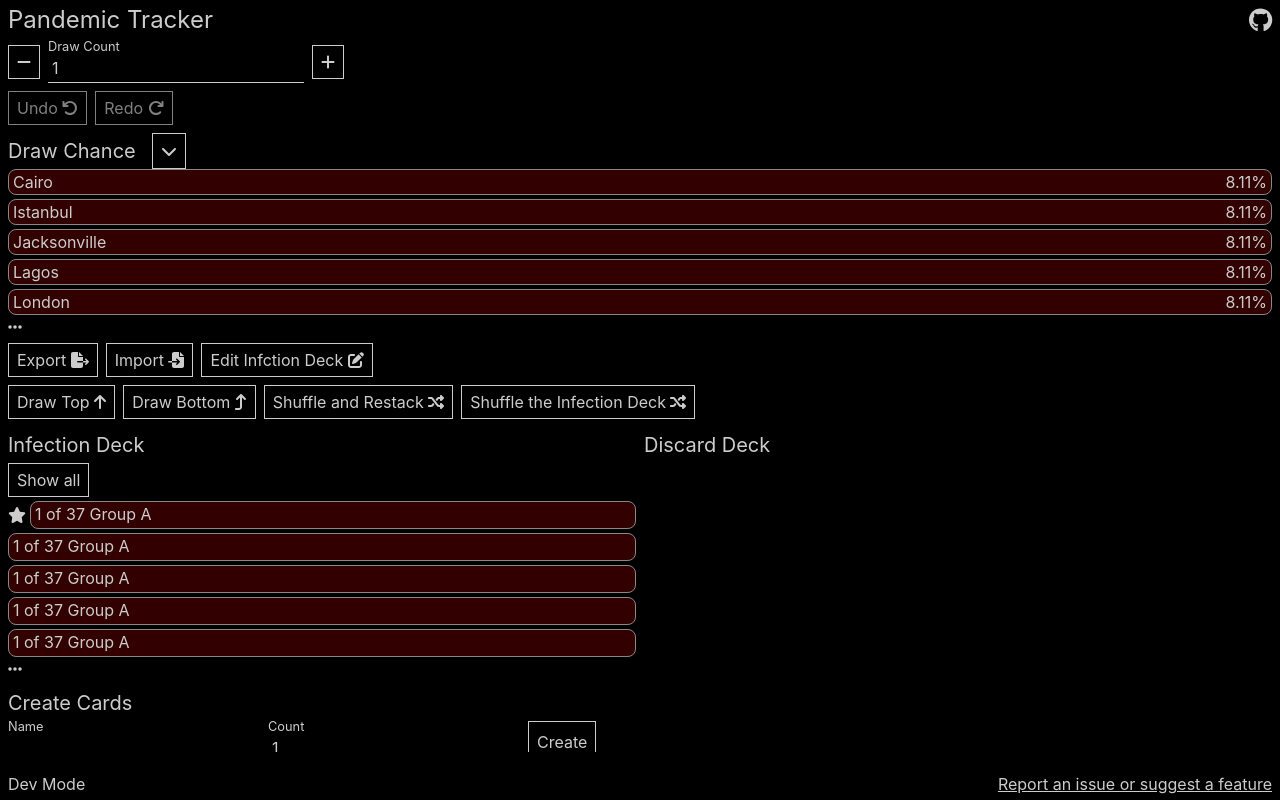
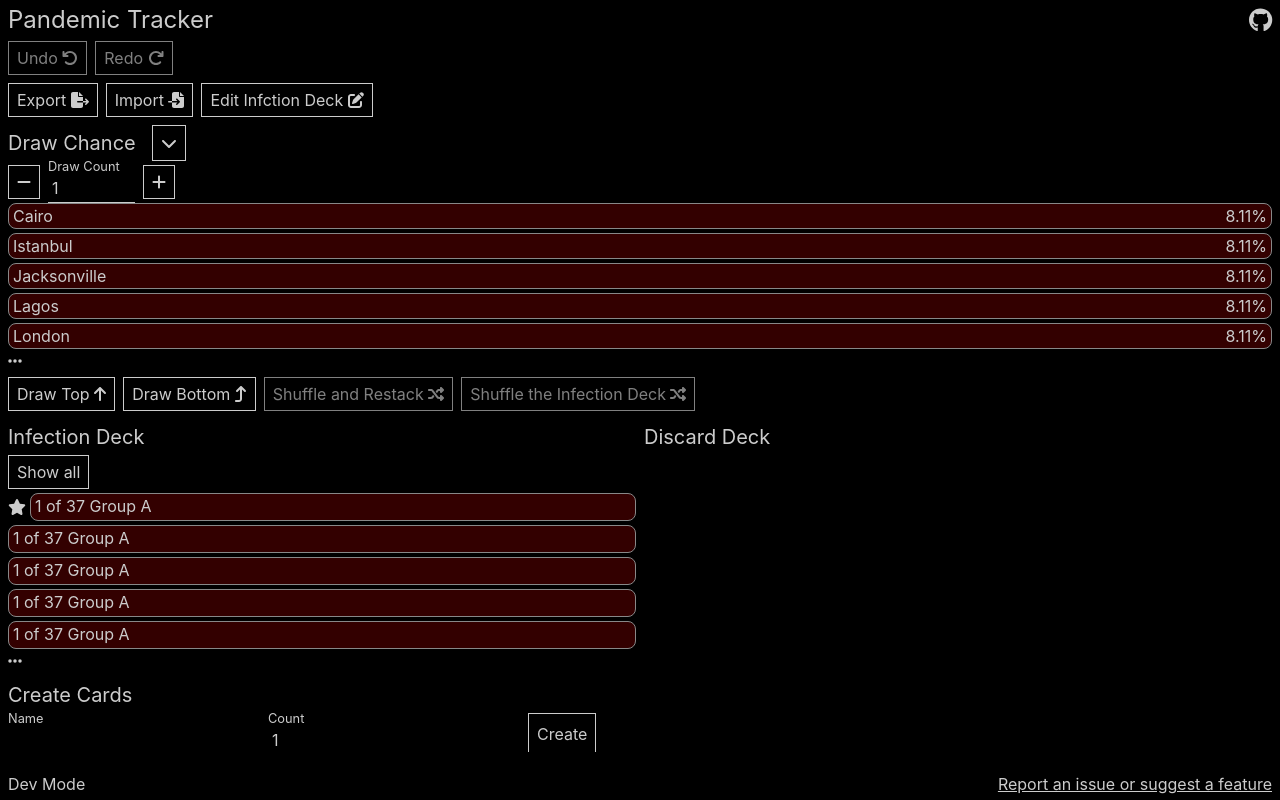
Before and after one commit to OldStarchy/pandemic_tracker, a React (Create React App) app: page / in a window 1280 px wide. Built offline with nearby package versions, Linux system fonts and the light colour scheme.

Commit message:
feat: add autosave

```diff
--- a/src/App.tsx
+++ b/src/App.tsx
@@ -36,6 +36,7 @@ import { Select } from './components/common/Select';
 import { H2 } from './components/common/Typography';
 import CreateCardForm from './components/form/CreateCardForm';
 import { DISCARD_DECK, INFECTION_DECK, TEMP_DECK } from './consts';
+import { useStatusBarContext } from './context/StatusBarMessageContext';
 import { Card } from './context/universe/Card';
 import CardUtil from './context/universe/CardUtil';
 import { DeckItem } from './context/universe/Deck';
@@ -61,6 +62,7 @@ import {
 } from './context/withUndoReducer';
 import { cities } from './data/cities';
 import { createSave, loadSave } from './lib/SaveFormat';
+import { getAutosave, saveToAutosave } from './lib/autosave';
 
 // const cityCards = Object.keys(cities).map((city) => Card.get({ name: city }));
 // const shuffledCityCards = new Assortment(
@@ -107,17 +109,9 @@ function App() {
 
 	const [expandDrawChanceList, setExpandDrawChanceList] = useState(false);
 
-	const setDrawCount = useCallback<Dispatch<SetStateAction<number>>>(
-		(count) => {
-			setDrawCountRaw((c) =>
-				Math.max(1, typeof count === 'number' ? count : count(c)),
-			);
-		},
-		[setDrawCountRaw],
-	);
-
 	const [universe, dispatch] = useUniverse();
 	const { canUndo, canRedo } = useCanUndo();
+	const setStatusBarMessage = useStatusBarContext();
 
 	const [selectedCardsToDelete, setSelectedCardsToDelete] = useState<
 		Record<string, number>
@@ -148,9 +142,19 @@ function App() {
 		dispatch(setKeyframe());
 	}, [selectedCardsToDelete, universe.cards]);
 
+	const [enableAutoSave, setEnableAutoSave] = useState(false);
 	useEffect(() => {
 		dispatch(reset());
 
+		const autosave = getAutosave();
+		if (autosave) {
+			const data = loadSave(JSON.parse(autosave));
+			dispatch(load(data.universe));
+			setDrawCount(data.drawCount);
+			setStatusBarMessage('Autosave loaded');
+			dispatch(clearHistory());
+			setEnableAutoSave(true);
+		} else {
 			dispatch(createDeck(INFECTION_DECK));
 			dispatch(createDeck(DISCARD_DECK));
 			dispatch(createDeck(TEMP_DECK));
@@ -164,15 +168,62 @@ function App() {
 				),
 			);
 			dispatch(shuffleDeck(INFECTION_DECK));
+			setEnableAutoSave(true);
+		}
 
 		dispatch(clearHistory());
 	}, []);
 
-	const infectionDeck = universe.decks.find(
-		(deck) => deck.id === INFECTION_DECK,
+	useEffect(() => {
+		if (enableAutoSave) {
+			saveToAutosave(JSON.stringify(createSave({ universe, drawCount })));
+		}
+	}, [universe, drawCount, enableAutoSave]);
+
+	const infectionDeck = useMemo(
+		() => universe.decks.find((deck) => deck.id === INFECTION_DECK),
+		[universe.decks],
 	);
 
-	const discardDeck = universe.decks.find((deck) => deck.id === DISCARD_DECK);
+	const discardDeck = useMemo(
+		() => universe.decks.find((deck) => deck.id === DISCARD_DECK),
+		[universe.decks],
+	);
+
+	const canShuffleInfectionDeck = useMemo(() => {
+		if (!infectionDeck) return false;
+		if (infectionDeck.items.length === 0) return false;
+
+		if (infectionDeck.items.some((item) => item.type === 'card'))
+			return true;
+
+		const group = (infectionDeck.items[0] as DeckItem & { type: 'group' })
+			.groupId;
+
+		if (
+			(infectionDeck.items as (DeckItem & { type: 'group' })[]).some(
+				(item) => item.groupId !== group,
+			)
+		)
+			return true;
+
+		return false;
+	}, [infectionDeck?.items]);
+
+	const setDrawCount = useCallback<Dispatch<SetStateAction<number>>>(
+		(count) => {
+			setDrawCountRaw((c) =>
+				Math.max(
+					1,
+					Math.min(
+						infectionDeck?.items.length ?? Infinity,
+						typeof count === 'number' ? count : count(c),
+					),
+				),
+			);
+		},
+		[setDrawCountRaw, infectionDeck],
+	);
 
 	const cardDrawProbabilities = useMemo(() => {
 		if (!infectionDeck) return [];
@@ -255,43 +306,6 @@ function App() {
 				gap: '0.5rem',
 			}}
 		>
-			<section>
-				<div
-					style={{
-						display: 'flex',
-						alignItems: 'center',
-						gap: 'var(--gap-buttons)',
-					}}
-				>
-					<Button
-						style={{ aspectRatio: '1' }}
-						onClick={() => {
-							setDrawCount((d) => d - 1);
-						}}
-					>
-						<FontAwesomeIcon icon={faMinus} />
-					</Button>
-					<Input
-						type="number"
-						label="Draw Count"
-						statusBarMessage="Select the number of cards you will draw. This will affect the draw probabilities."
-						min="1"
-						style={{ flexGrow: 1 }}
-						value={drawCount}
-						onChange={(e) => {
-							setDrawCount(parseInt(e.target.value));
-						}}
-					/>
-					<Button
-						style={{ aspectRatio: '1' }}
-						onClick={() => {
-							setDrawCount((d) => d + 1);
-						}}
-					>
-						<FontAwesomeIcon icon={faPlus} />
-					</Button>
-				</div>
-			</section>
 			<section
 				style={{
 					display: 'flex',
@@ -311,70 +325,6 @@ function App() {
 				>
 					Redo <FontAwesomeIcon icon={faRedo} />
 				</Button>
-			</section>
-			<section>
-				<header style={{ display: 'flex', gap: '1rem' }}>
-					<H2>Draw Chance</H2>
-					<Button
-						type="button"
-						onClick={() => setExpandDrawChanceList((e) => !e)}
-					>
-						<FontAwesomeIcon
-							icon={
-								expandDrawChanceList
-									? faChevronUp
-									: faChevronDown
-							}
-						/>
-					</Button>
-				</header>
-				<ol
-					style={{
-						display: 'flex',
-						flexDirection: 'column',
-						gap: '0.25rem',
-					}}
-				>
-					{cardDrawProbabilities
-						.slice(0, expandDrawChanceList ? undefined : 5)
-						.map(({ cardName, probability }, index) => {
-							const color = [...colors.entries()]
-								.filter(([assortment]) =>
-									Array.from(
-										universe.groups.find(
-											(g) => g.id === assortment,
-										)!.cardIds,
-									)
-										.map((id) =>
-											CardUtil.getCardName(universe, id),
-										)
-										.includes(cardName),
-								)
-								.map(([, color]) => color);
-							return (
-								<li key={index}>
-									<CardBase
-										style={{
-											display: 'flex',
-											justifyContent: 'space-between',
-											alignItems: 'center',
-											background:
-												createStripeyBackground(color),
-										}}
-									>
-										<h3>{cardName}</h3>
-										<p>{(probability * 100).toFixed(2)}%</p>
-									</CardBase>
-								</li>
-							);
-						})}
-					{!expandDrawChanceList &&
-						cardDrawProbabilities.length > 5 && (
-							<li key="more">
-								<FontAwesomeIcon icon={faEllipsis} />
-							</li>
-						)}
-				</ol>
 			</section>
 			<section
 				style={{
@@ -444,6 +394,113 @@ function App() {
 					Edit Infction Deck <FontAwesomeIcon icon={faEdit} />
 				</Button>
 			</section>
+			<section>
+				<header style={{ display: 'flex', gap: '1rem' }}>
+					<H2>Draw Chance</H2>
+					{cardDrawProbabilities.length > 5 && (
+						<Button
+							type="button"
+							onClick={() => setExpandDrawChanceList((e) => !e)}
+						>
+							<FontAwesomeIcon
+								icon={
+									expandDrawChanceList
+										? faChevronUp
+										: faChevronDown
+								}
+							/>
+						</Button>
+					)}
+				</header>
+
+				<div
+					style={{
+						display: 'flex',
+						alignItems: 'center',
+						gap: 'var(--gap-buttons)',
+					}}
+				>
+					<Button
+						style={{ aspectRatio: '1' }}
+						onClick={() => {
+							setDrawCount((d) => d - 1);
+						}}
+					>
+						<FontAwesomeIcon icon={faMinus} />
+					</Button>
+					<Input
+						type="number"
+						label="Draw Count"
+						statusBarMessage="Select the number of cards you will draw. This will affect the draw probabilities."
+						min="1"
+						max={infectionDeck?.items.length}
+						style={{ flexGrow: 1 }}
+						value={drawCount}
+						onChange={(e) => {
+							setDrawCount(parseInt(e.target.value));
+						}}
+					/>
+					<Button
+						style={{ aspectRatio: '1' }}
+						onClick={() => {
+							setDrawCount((d) => d + 1);
+						}}
+					>
+						<FontAwesomeIcon icon={faPlus} />
+					</Button>
+				</div>
+
+				{cardDrawProbabilities.length === 0 && (
+					<p>No cards in Infection Deck to draw.</p>
+				)}
+				<ol
+					style={{
+						display: 'flex',
+						flexDirection: 'column',
+						gap: '0.25rem',
+					}}
+				>
+					{cardDrawProbabilities
+						.slice(0, expandDrawChanceList ? undefined : 5)
+						.map(({ cardName, probability }, index) => {
+							const color = [...colors.entries()]
+								.filter(([assortment]) =>
+									Array.from(
+										universe.groups.find(
+											(g) => g.id === assortment,
+										)!.cardIds,
+									)
+										.map((id) =>
+											CardUtil.getCardName(universe, id),
+										)
+										.includes(cardName),
+								)
+								.map(([, color]) => color);
+							return (
+								<li key={index}>
+									<CardBase
+										style={{
+											display: 'flex',
+											justifyContent: 'space-between',
+											alignItems: 'center',
+											background:
+												createStripeyBackground(color),
+										}}
+									>
+										<h3>{cardName}</h3>
+										<p>{(probability * 100).toFixed(2)}%</p>
+									</CardBase>
+								</li>
+							);
+						})}
+					{!expandDrawChanceList &&
+						cardDrawProbabilities.length > 5 && (
+							<li key="more">
+								<FontAwesomeIcon icon={faEllipsis} />
+							</li>
+						)}
+				</ol>
+			</section>
 			<section
 				style={{
 					display: 'flex',
@@ -459,6 +516,7 @@ function App() {
 						setTopDrawFormVisible(true);
 					}}
 					title="Draw Cards from the top of the deck"
+					disabled={(infectionDeck?.items.length ?? 0) === 0}
 				>
 					Draw Top <FontAwesomeIcon icon={faArrowUp} />
 				</Button>
@@ -470,6 +528,7 @@ function App() {
 						setBottomDrawFormVisible(true);
 					}}
 					title="Draw a card from the bottom of the deck"
+					disabled={(infectionDeck?.items.length ?? 0) === 0}
 				>
 					Draw Bottom <FontAwesomeIcon icon={faArrowTurnUp} />
 				</Button>
@@ -481,6 +540,7 @@ function App() {
 						);
 						dispatch(setKeyframe());
 					}}
+					disabled={(discardDeck?.items.length ?? 0) === 0}
 				>
 					Shuffle and Restack <FontAwesomeIcon icon={faShuffle} />
 				</Button>
@@ -490,6 +550,7 @@ function App() {
 						dispatch(shuffleDeck(INFECTION_DECK));
 						dispatch(setKeyframe());
 					}}
+					disabled={!canShuffleInfectionDeck}
 				>
 					Shuffle the Infection Deck{' '}
 					<FontAwesomeIcon icon={faShuffle} />
--- a/src/context/StatusBarMessageContext.tsx
+++ b/src/context/StatusBarMessageContext.tsx
@@ -1,7 +1,7 @@
-import { Dispatch, SetStateAction, createContext, useContext } from 'react';
+import { createContext, useContext } from 'react';
 
 const StatusBarMessageContext = createContext<
-	undefined | Dispatch<SetStateAction<string | null>>
+	undefined | ((message: string | null) => void)
 >(undefined);
 
 export function useStatusBarContext() {
--- a/src/lib/SaveFormat.ts
+++ b/src/lib/SaveFormat.ts
@@ -121,10 +121,12 @@ export function loadSave(data: SaveFormatV0 | SaveFormatV1): {
 
 					const group = groupIdMap.get(groupId)!;
 
-					toDeck.items.push({
-						type: 'group' as const,
-						groupId: group.id,
-					});
+					toDeck.items.push(
+						...Array.from({ length: card.count }, () => ({
+							type: 'group' as const,
+							groupId: group.id,
+						})),
+					);
 				}
 			}
 
--- /dev/null
+++ b/src/lib/autosave.tsx
@@ -0,0 +1,7 @@
+export function saveToAutosave(data: string) {
+	localStorage.setItem('autosave', data);
+}
+
+export function getAutosave() {
+	return localStorage.getItem('autosave');
+}
```
Lines whose indentation alone changed are shown as unchanged.
